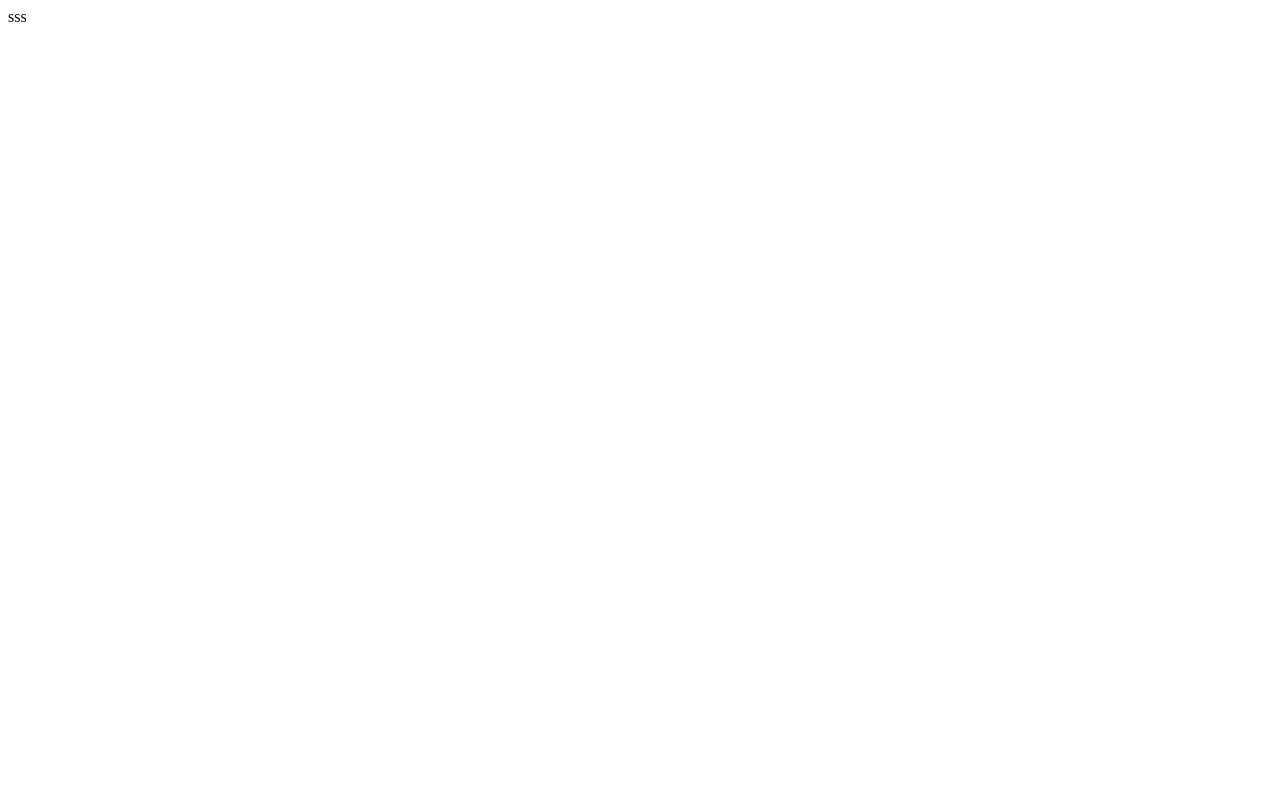
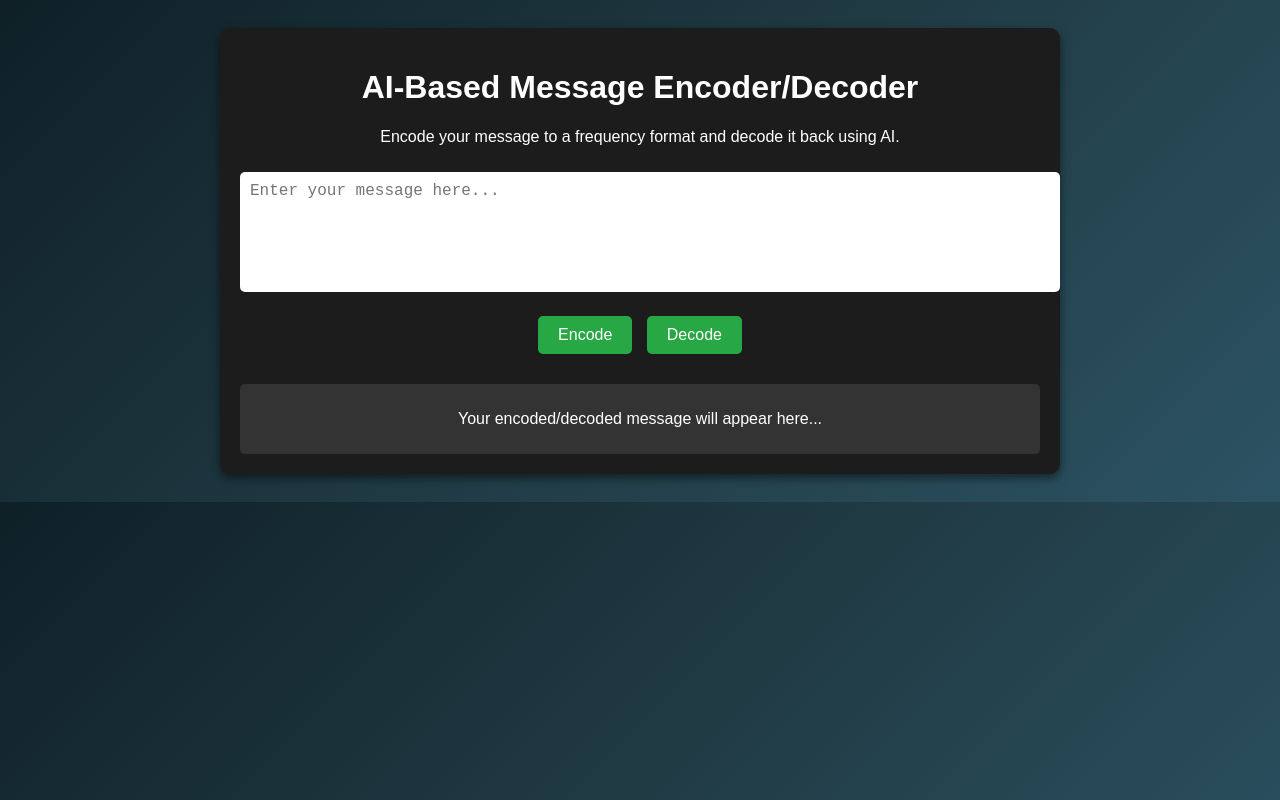
Before and after one commit to Skmaurya05550/AI-Based-Message-Encoder-Decoder, a plain HTML site: page Index.html in a window 1280 px wide. Drawn offline with Linux system fonts and the light colour scheme.

Commit message:
Update Index.html

```diff
--- a/Index.html
+++ b/Index.html
@@ -1 +1,100 @@
-sss
+<!DOCTYPE html>
+<html lang="en">
+<head>
+  <meta charset="UTF-8">
+  <meta name="viewport" content="width=device-width, initial-scale=1.0">
+  <title>AI-Based Message Encoder/Decoder</title>
+  <style>
+    body {
+      font-family: Arial, sans-serif;
+      background: linear-gradient(135deg, #0f2027, #203a43, #2c5364);
+      color: white;
+      text-align: center;
+      padding: 20px;
+    }
+    .container {
+      max-width: 800px;
+      margin: auto;
+      background: #1c1c1c;
+      border-radius: 10px;
+      box-shadow: 0 4px 10px rgba(0, 0, 0, 0.5);
+      padding: 20px;
+    }
+    textarea {
+      width: 100%;
+      height: 100px;
+      margin: 10px 0;
+      border: none;
+      border-radius: 5px;
+      padding: 10px;
+      font-size: 16px;
+      resize: none;
+    }
+    button {
+      padding: 10px 20px;
+      font-size: 16px;
+      margin: 10px 5px;
+      border: none;
+      border-radius: 5px;
+      cursor: pointer;
+      background: #28a745;
+      color: white;
+      transition: 0.3s;
+    }
+    button:hover {
+      background: #218838;
+    }
+    .output {
+      margin-top: 20px;
+      background: #333;
+      border-radius: 5px;
+      padding: 10px;
+    }
+  </style>
+</head>
+<body>
+  <div class="container">
+    <h1>AI-Based Message Encoder/Decoder</h1>
+    <p>Encode your message to a frequency format and decode it back using AI.</p>
+
+    <textarea id="messageInput" placeholder="Enter your message here..."></textarea>
+    <div>
+      <button onclick="encodeMessage()">Encode</button>
+      <button onclick="decodeMessage()">Decode</button>
+    </div>
+    <div class="output" id="output">
+      <p>Your encoded/decoded message will appear here...</p>
+    </div>
+  </div>
+
+  <script>
+    function encodeMessage() {
+      const input = document.getElementById("messageInput").value;
+      if (!input) {
+        alert("Please enter a message to encode.");
+        return;
+      }
+      let encoded = "";
+      for (let i = 0; i < input.length; i++) {
+        encoded += input.charCodeAt(i) + "-";
+      }
+      encoded = encoded.slice(0, -1); // Remove the last dash
+      document.getElementById("output").innerHTML = `<p>Encoded Message: ${encoded}</p>`;
+    }
+
+    function decodeMessage() {
+      const input = document.getElementById("messageInput").value;
+      if (!input) {
+        alert("Please enter an encoded message to decode.");
+        return;
+      }
+      try {
+        const decoded = input.split("-").map(charCode => String.fromCharCode(charCode)).join("");
+        document.getElementById("output").innerHTML = `<p>Decoded Message: ${decoded}</p>`;
+      } catch {
+        alert("Invalid encoded message format.");
+      }
+    }
+  </script>
+</body>
+</html>
```
